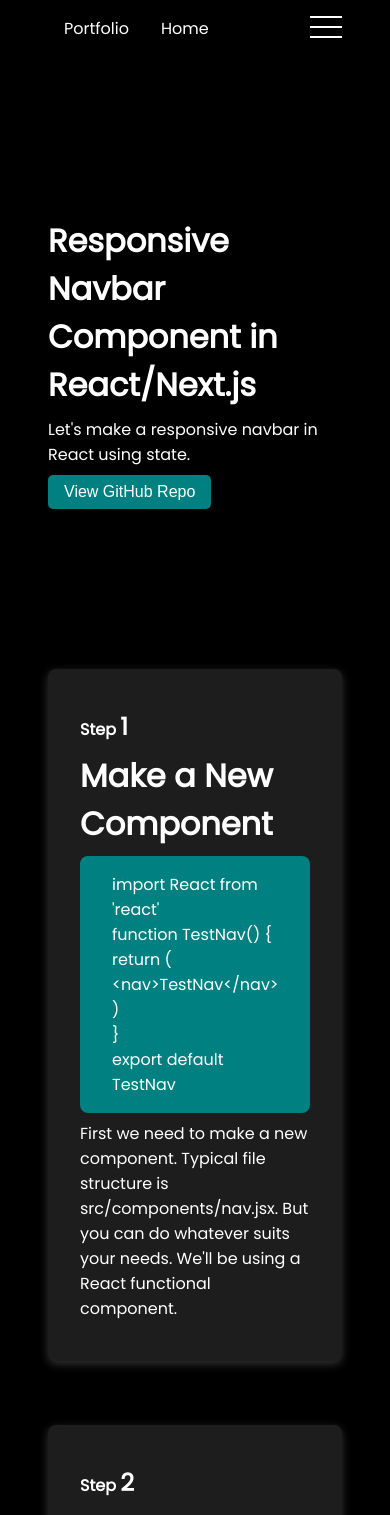
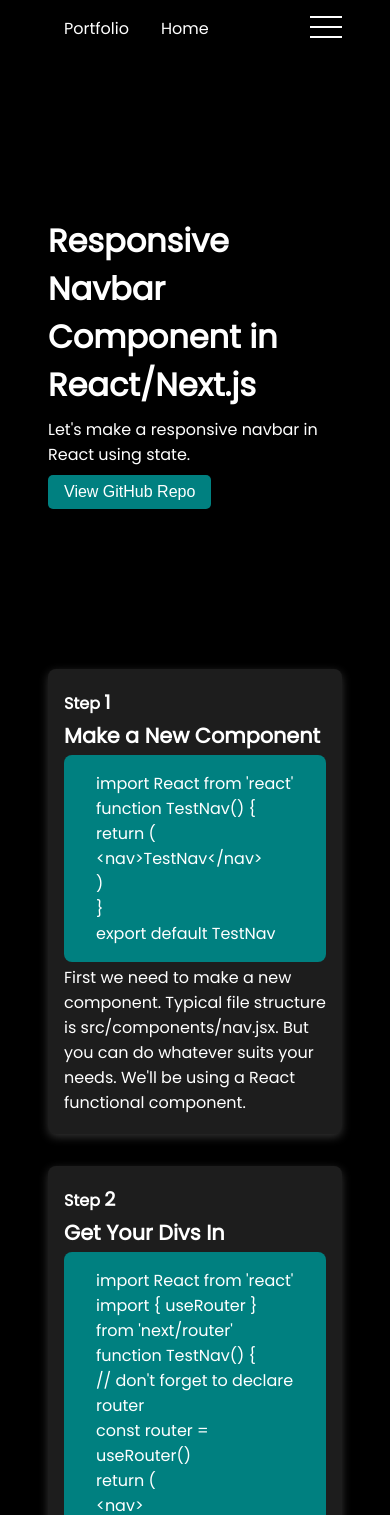
Before and after one commit to RyanBriggsDev/next-components, a Next.js app: page /components/navbar in a window 390 px wide. Shown: the top 1515 px of the page. Built offline with nearby package versions, Linux system fonts and the light colour scheme.

Commit message:
added media queries for steps component

```diff
--- a/src/components/Steps.jsx
+++ b/src/components/Steps.jsx
@@ -5,7 +5,7 @@ import Image from 'next/image'
 function Steps(props) {
 
   return (
-    <div className="steps my-4">
+    <div className="steps">
         <h4>Step <span>{props.stepNo}</span></h4>
         <h3>{props.title}</h3>
         <div className="code-container">
--- a/src/styles/steps.css
+++ b/src/styles/steps.css
@@ -4,6 +4,7 @@
     padding: 2rem;
     border-radius: 0.5rem;
     box-shadow: 0 3px 10px rgba(255, 255, 255, 0.2);
+    margin: 4rem 0;
 }
 
 .steps > * {
@@ -25,3 +26,19 @@
     padding: 1rem 2rem;
     border-radius: 0.5rem;
 }
+
+@media screen and (max-width: 40rem) {
+    .steps {
+        margin: 2rem 0;
+        padding: 1rem;
+    }
+    .steps > * {
+        margin: 0.2rem 0;
+    }
+    .steps h3 {
+        font-size: 1.3rem;
+    }
+    .steps h4 > span {
+        font-size: 1.2rem;
+    }
+}
```
